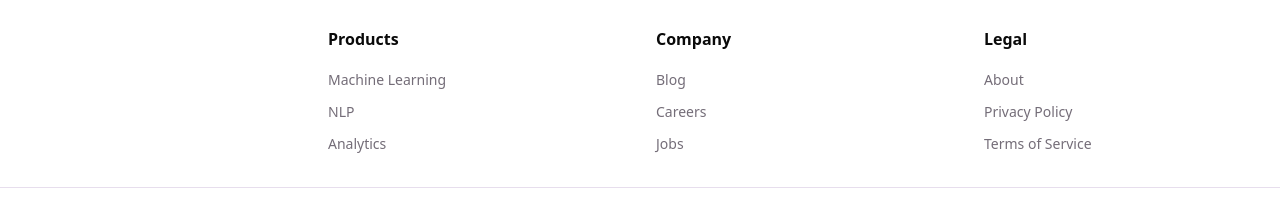
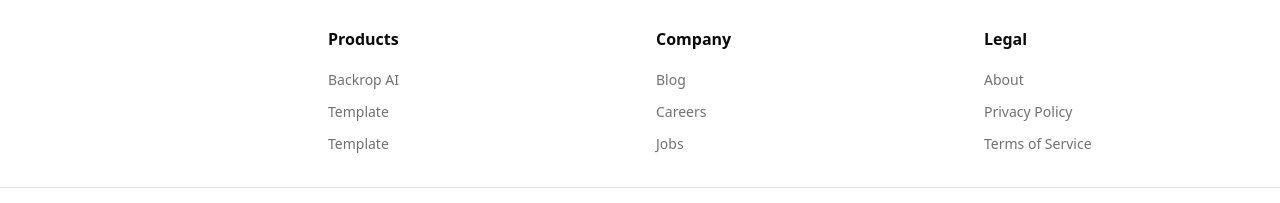
Before and after one commit to sarfraz-web/website, a React (Vite) app: page /demo in a window 1280 px wide. Shown: the part 682-885 px from the top of the page. Built offline with nearby package versions, Linux system fonts and the light colour scheme.

Commit message:
Link Update

```diff
--- a/src/components/Footer.tsx
+++ b/src/components/Footer.tsx
@@ -8,9 +8,9 @@
           <div>
             <h3 className="font-semibold mb-4">Products</h3>
             <ul className="space-y-2">
-              <li><a href="/products/ml" className="text-sm text-muted-foreground hover:text-primary">Machine Learning</a></li>
-              <li><a href="/products/nlp" className="text-sm text-muted-foreground hover:text-primary">NLP</a></li>
-              <li><a href="/products/analytics" className="text-sm text-muted-foreground hover:text-primary">Analytics</a></li>
+              <li><a href="https://backdrop-ai-one.vercel.app/" className="text-sm text-muted-foreground hover:text-primary">Backrop AI</a></li>
+              <li><a href="/products/nlp" className="text-sm text-muted-foreground hover:text-primary">Template</a></li>
+              <li><a href="/products/analytics" className="text-sm text-muted-foreground hover:text-primary">Template</a></li>
             </ul>
           </div>
 
--- a/src/components/NavigationMenu.tsx
+++ b/src/components/NavigationMenu.tsx
@@ -7,30 +7,30 @@
   NavigationMenuTrigger,
 } from "@/components/ui/navigation-menu";
 import { cn } from "@/lib/utils";
-import { Brain, Code, LineChart, Users } from "lucide-react";
+import { Code, LineChart, Pencil, Users } from "lucide-react";
 import React from "react";
 
 const components: { title: string; href: string; description: string; icon: React.ReactNode }[] = [
   {
-    title: "Machine Learning",
-    href: "/products/ml",
-    description: "Advanced ML models for complex problem-solving.",
-    icon: <Brain className="h-6 w-6" />,
+    title: "Backdrop AI",
+    href: "https://backdrop-ai-one.vercel.app/",
+    description: "AI Powered Image Editor & with a twist of Background.",
+    icon: <Pencil className="h-6 w-6" />,
   },
   {
-    title: "Natural Language Processing",
+    title: "Template",
     href: "/products/nlp",
     description: "Process and understand human language at scale.",
     icon: <Code className="h-6 w-6" />,
   },
   {
-    title: "Predictive Analytics",
+    title: "Template",
     href: "/products/analytics",
     description: "Data-driven insights for informed decision making.",
     icon: <LineChart className="h-6 w-6" />,
   },
   {
-    title: "AI Consulting",
+    title: "Template",
     href: "/services/consulting",
     description: "Expert guidance for AI implementation.",
     icon: <Users className="h-6 w-6" />,
```
